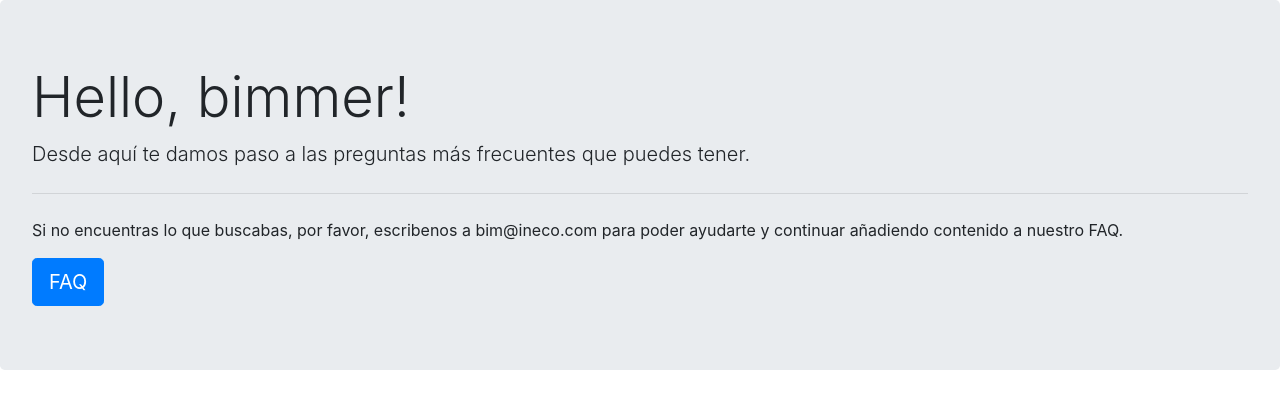
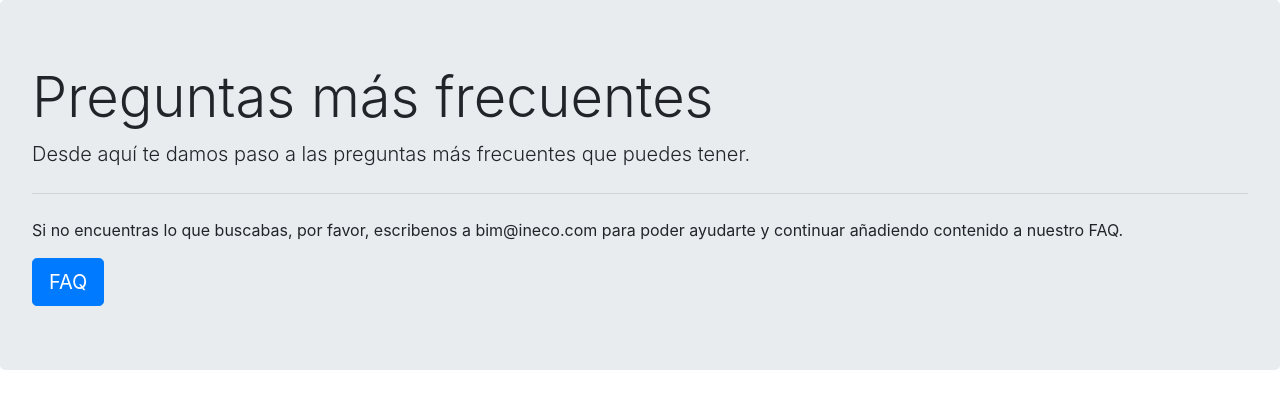
Before and after one commit to bimineco/bimineco.github.io, a plain HTML site: page docs/faq.html in a window 1280 px wide. Drawn offline with nearby package versions, Linux system fonts and the light colour scheme.

Commit message:
Vincular las dos html

```diff
--- a/docs/faq.html
+++ b/docs/faq.html
@@ -12,7 +12,7 @@
   </head>
   <body>
     <div class="jumbotron">
-      <h1 class="display-4">Hello, bimmer!</h1>
+      <h1 class="display-4">Preguntas más frecuentes</h1>
       <p class="lead">Desde aquí te damos paso a las preguntas más frecuentes que puedes tener.</p>
       <hr class="my-4">
       <p>Si no encuentras lo que buscabas, por favor, escribenos a bim@ineco.com para poder ayudarte y continuar añadiendo contenido a nuestro FAQ.</p>
```
Also changed, not shown: docs/index.html (+1 -1 lines).
